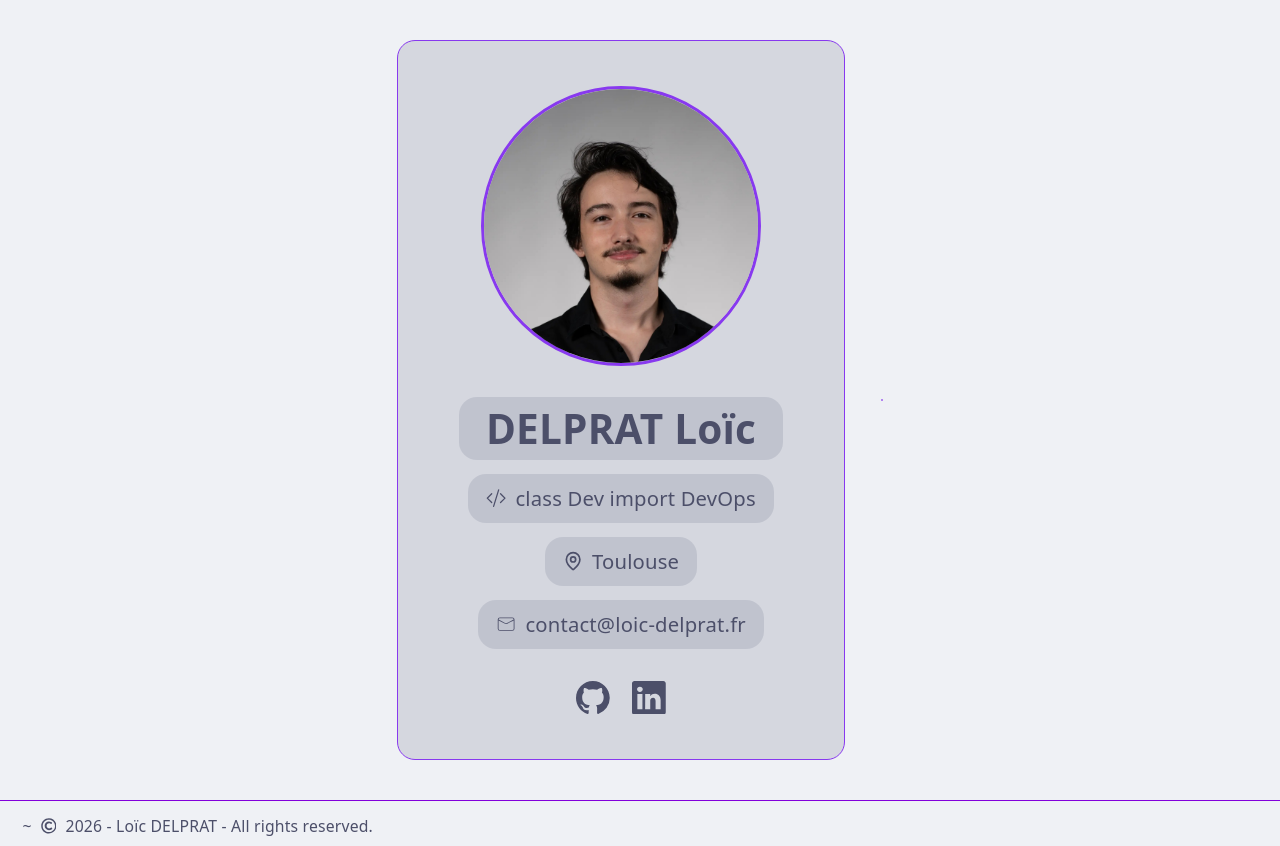
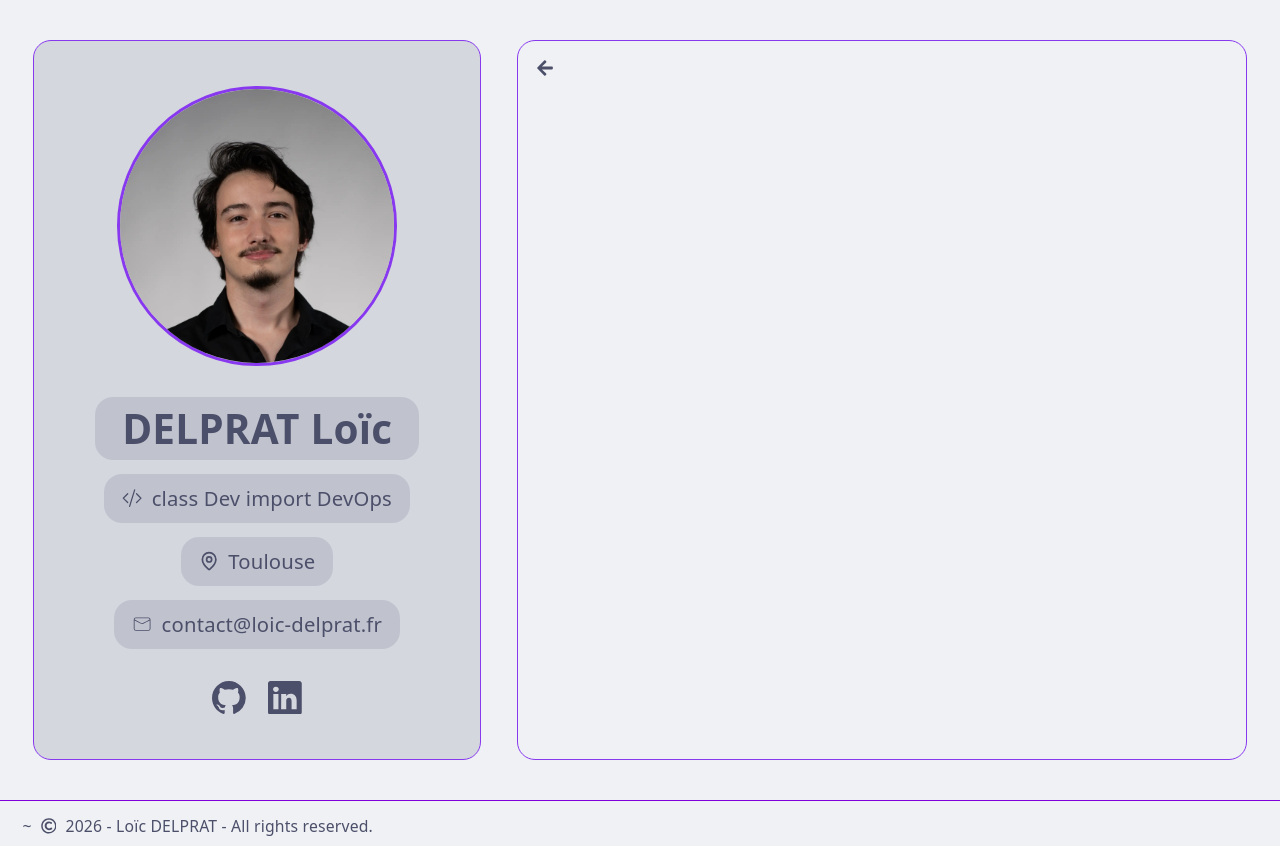
Before and after one commit to Zeteox/Portfolio-v2, a React (Vite) app: page /about in a window 1280 px wide. Built offline with nearby package versions, Linux system fonts and the light colour scheme.

Commit message:
made about page base

```diff
--- a/src/App.tsx
+++ b/src/App.tsx
@@ -1,26 +1,41 @@
-import { BrowserRouter as Router, Routes, Route } from "react-router-dom";
+import {
+  BrowserRouter as Router,
+  Routes,
+  Route,
+  useLocation,
+} from "react-router-dom";
 import HeroSection from "./components/Home/HeroSection";
 import Home from "./pages/Home";
 import Footer from "./components/Footer";
+import About from "./pages/About";
 
 export default function App() {
-  const isBorder = window.location.pathname !== "/";
+  return (
+    <Router>
+      <AppLayout />
+    </Router>
+  );
+}
+
+function AppLayout() {
+  const location = useLocation();
+  const isBorder = location.pathname !== "/";
+
   return (
     <>
       <div className="min-h-screen md:h-screen flex flex-col md:flex-row items-center justify-center gap-8 mt-5 mb-5 md:mb-0 md:mt-0">
         <HeroSection />
-
         <div
-          className={`flex flex-col items-center justify-center gap-8 ${isBorder ? "border border-(--border)" : ""} rounded-2xl`}
+          className={`flex flex-col gap-8 rounded-2xl
+            border transition-all duration-500 ${isBorder ? "border-(--border) w-[57vw] h-[90vh]" : "border-transparent"}`}
+          style={{ viewTransitionName: "page-content" }}
         >
-          <Router>
-            <Routes>
-              <Route path="/" element={<Home />} />
-            </Routes>
-          </Router>
+          <Routes>
+            <Route path="/" element={<Home />} />
+            <Route path="/about" element={<About />} />
+          </Routes>
         </div>
       </div>
-
       <Footer />
     </>
   );
--- a/src/components/Home/ButtonSection.tsx
+++ b/src/components/Home/ButtonSection.tsx
@@ -1,22 +1,49 @@
+import { useNavigate } from "react-router";
+import { flushSync } from "react-dom";
+
 export default function ButtonSection() {
+  const navigate = useNavigate();
+
+  function goTo(path: string) {
+    if (!document.startViewTransition) {
+      navigate(path);
+      return;
+    }
+    document.startViewTransition(() => {
+      flushSync(() => navigate(path));
+    });
+  }
+
   return (
     <section className="relative flex flex-col items-center justify-center w-[85vw] md:w-[55vw] h-[60vh] bg-(--second-bg)/40 border border-(--border) rounded-2xl text-(--text) p-4">
       <div className="grid grid-cols-2 lg:grid-cols-3 gap-5 w-full h-full">
-        <button className="flex flex-col items-center justify-center border border-(--border) rounded-2xl transition-all duration-300 hover:scale-102">
+        <button
+          onClick={() => goTo("/about")}
+          className="flex flex-col items-center justify-center border border-(--border) rounded-2xl transition-all duration-300 hover:scale-102"
+        >
           About
           <span className="text-(--text) text-sm opacity-50">//whoami</span>
         </button>
-        <button className="flex flex-col items-center justify-center border border-(--border) rounded-2xl transition-all duration-300 hover:scale-102">
+        <button
+          onClick={() => goTo("/formations")}
+          className="flex flex-col items-center justify-center border border-(--border) rounded-2xl transition-all duration-300 hover:scale-102"
+        >
           Formations
           <span className="text-(--text) text-sm opacity-50">
             //grep parcour
           </span>
         </button>
-        <button className="flex flex-col items-center justify-center border border-(--border) rounded-2xl transition-all duration-300 hover:scale-102 col-span-1 lg:row-span-2">
+        <button
+          onClick={() => goTo("/cv")}
+          className="flex flex-col items-center justify-center border border-(--border) rounded-2xl transition-all duration-300 hover:scale-102 col-span-1 lg:row-span-2"
+        >
           CV
           <span className="text-(--text) text-sm opacity-50">//cat cv.pdf</span>
         </button>
-        <button className="flex flex-col items-center justify-center border border-(--border) rounded-2xl transition-all duration-300 hover:scale-102 col-span-1 lg:col-span-2">
+        <button
+          onClick={() => goTo("/projects")}
+          className="flex flex-col items-center justify-center border border-(--border) rounded-2xl transition-all duration-300 hover:scale-102 col-span-1 lg:col-span-2"
+        >
           Projects
           <span className="text-(--text) text-sm opacity-50">
             //ls -la projects
--- a/src/index.css
+++ b/src/index.css
@@ -39,3 +39,32 @@
         filter: invert(1) brightness(2);
     }
 }
+
+@keyframes grow-in {
+    from {
+        scale: 0.2;
+        opacity: 0;
+    }
+    to {
+        scale: 1;
+        opacity: 1;
+    }
+}
+
+@keyframes shrink-out {
+    from {
+        scale: 1;
+        opacity: 1;
+    }
+    to {
+        scale: 0.2;
+        opacity: 0;
+    }
+}
+
+::view-transition-new(page-content) {
+    animation: grow-in 400ms ease forwards;
+}
+::view-transition-old(page-content) {
+    animation: shrink-out 400ms ease forwards;
+}
--- /dev/null
+++ b/src/pages/About.tsx
@@ -0,0 +1,33 @@
+import { useNavigate } from "react-router-dom";
+import { flushSync } from "react-dom";
+import { FaArrowLeft } from "react-icons/fa";
+
+export default function About() {
+  const navigate = useNavigate();
+
+  function goTo(path: string) {
+    if (!document.startViewTransition) {
+      navigate(path);
+      return;
+    }
+    document.startViewTransition(() => {
+      flushSync(() => navigate(path));
+    });
+  }
+
+  return (
+    <div className="flex flex-col flex- gap-8 m-4 overflow-y-scroll overflow-x-auto">
+      <div className="grid grid-cols-3 grid-rows-1">
+        <button
+          className="text-(--text) hover:text-(--border) focus:text-(--border) "
+          onClick={() => goTo("/")}
+        >
+          <FaArrowLeft />
+        </button>
+        <span className="flex-1"></span>
+      </div>
+
+      <div className="flex"></div>
+    </div>
+  );
+}
```
